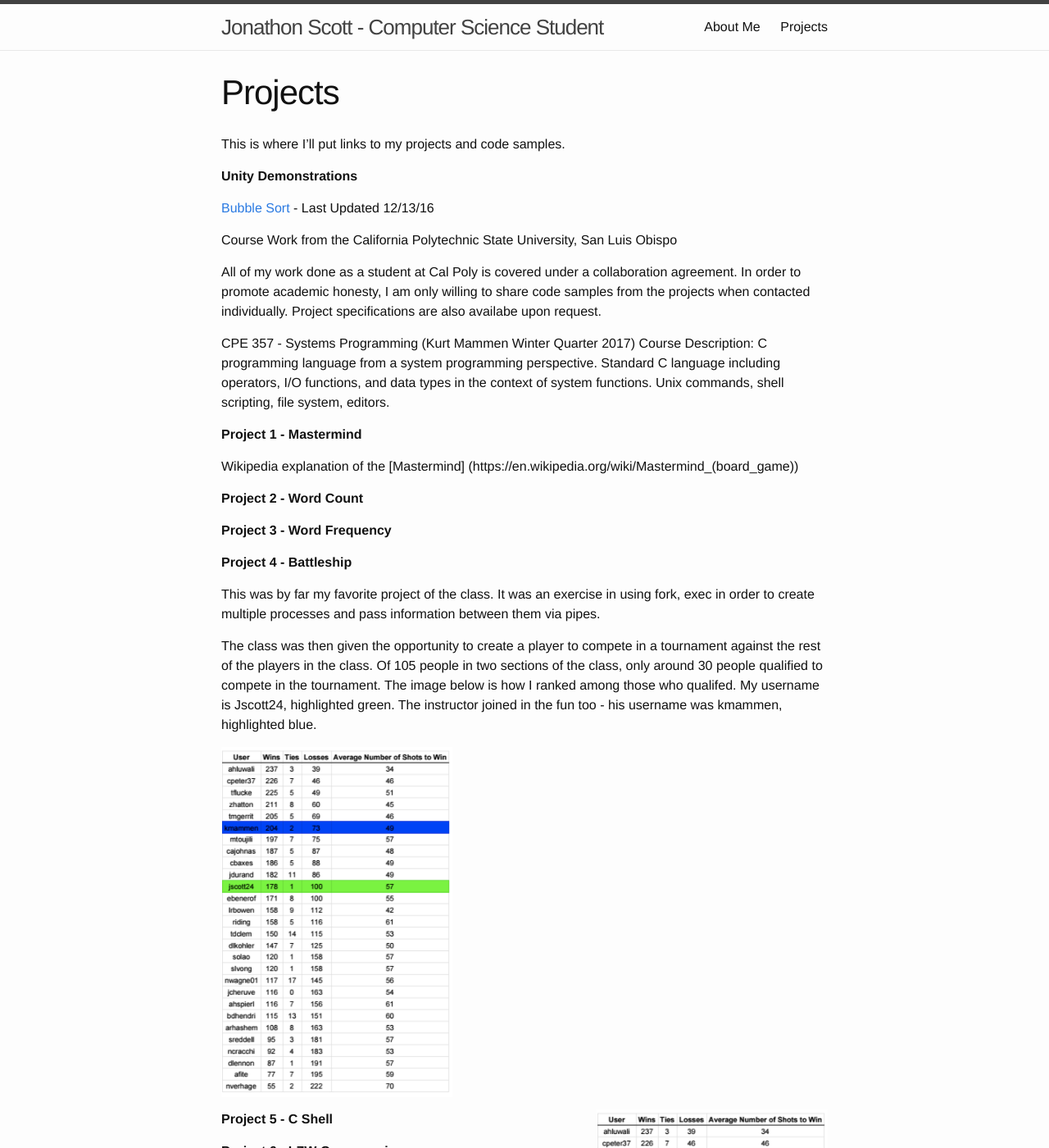
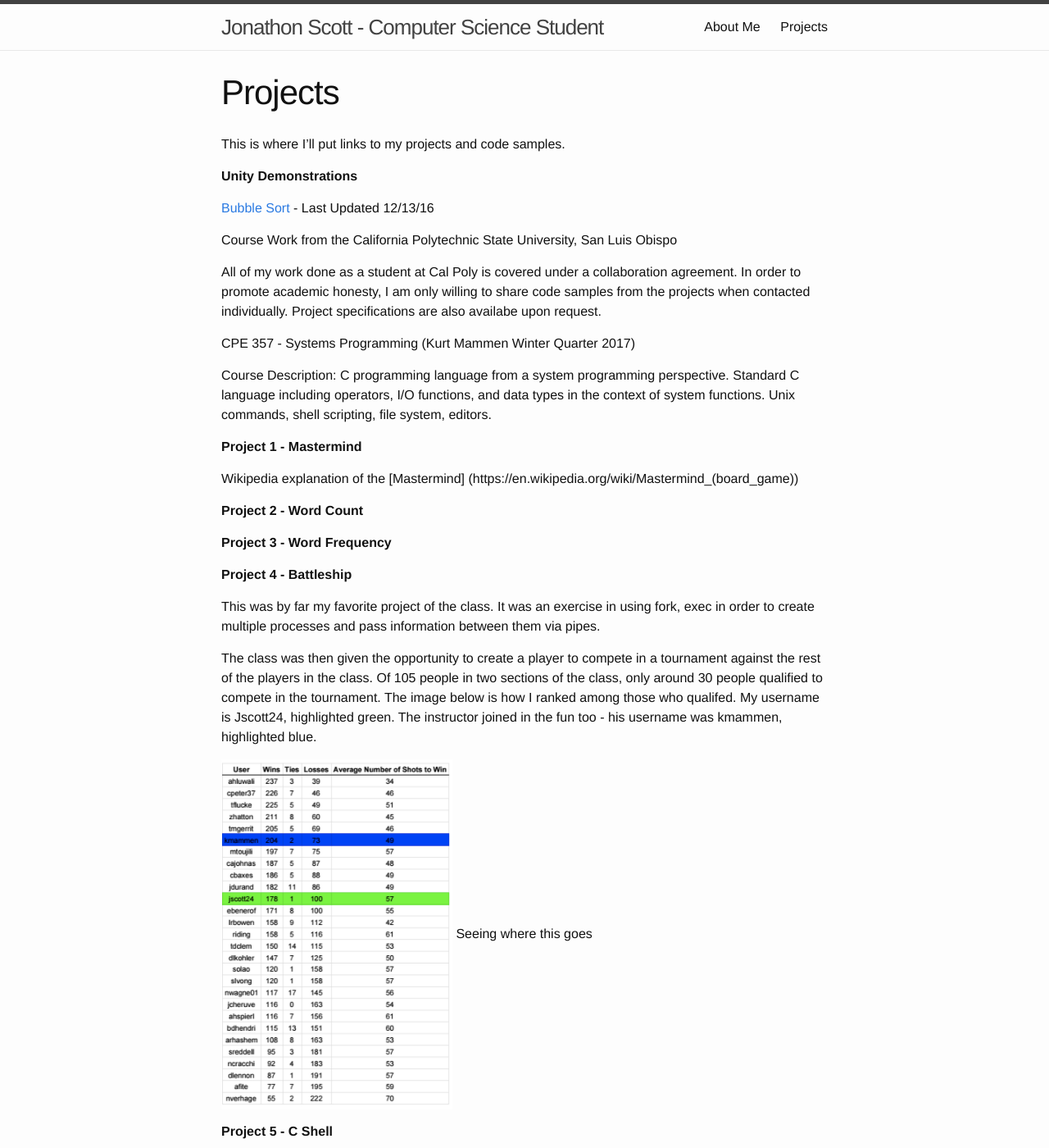
Before and after one commit to JonScott20/JonScott20.github.io, a Jekyll site: the page built from projects.md, in a window 1280 px wide and 1400 px high. Shown: the whole window at 82% size. Built offline with Jekyll 4.4.1, drawn with Linux system fonts in a browser that asks for light colours.

Commit message:
Update projects.md

```diff
--- a/projects.md
+++ b/projects.md
@@ -17,6 +17,8 @@ In order to promote academic honesty, I am only willing to share code samples fr
 Project specifications are also availabe upon request.
 
 CPE 357 - Systems Programming (Kurt Mammen Winter Quarter 2017)
+
+
 Course Description: C programming language from a system programming perspective. Standard C language including operators, I/O functions, and data types in the context of system functions. Unix commands, shell scripting, file system, editors.
 
 **Project 1 - Mastermind**
@@ -35,9 +37,10 @@ This was by far my favorite project of the class. It was an exercise in using fo
 The class was then given the opportunity to create a player to compete in a tournament against the rest of the players in the class. Of 105 people in two sections of the class, only around 30 people qualified to compete in the tournament. The image below is how I ranked among those who qualifed. My username is Jscott24, highlighted green. The instructor joined in the fun too - his username was kmammen, highlighted blue.
 
 
-![Project 4 Tournament Results](https://jonscott20.github.io/Files/Documents/Project4Tournament.png){:class="img-responsive"}
+![Project 4 Tournament Results](https://jonscott20.github.io/Files/Documents/Project4Tournament.png)
+Seeing where this goes
 
-<img style="float: right;" src="https://jonscott20.github.io/Files/Documents/Project4Tournament.png">
+
 
 
 
```
